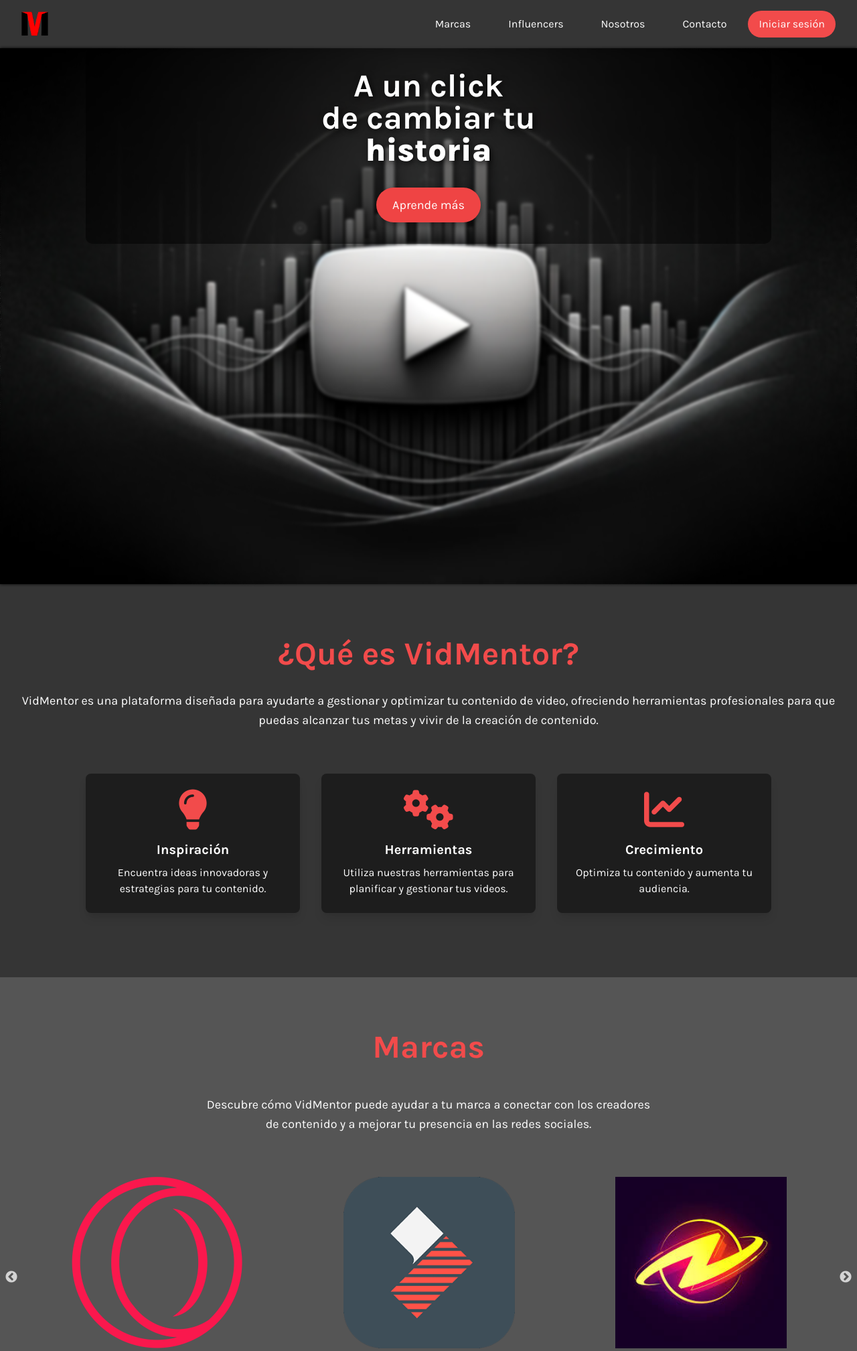
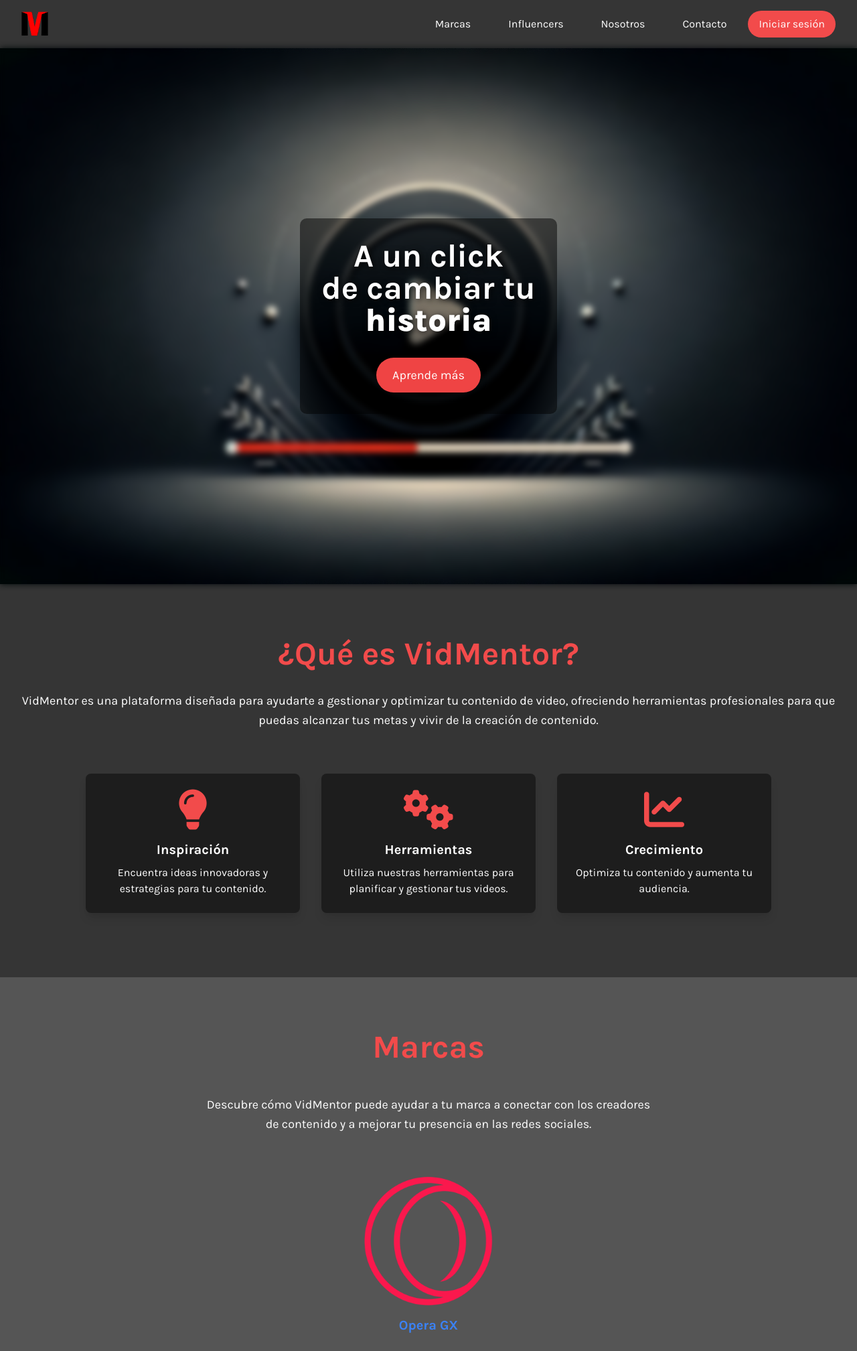
Before and after one commit to fregonaespanola/vidmentor, a PHP site: page / in a window 1280 px wide. Shown: the top 2017 px of the page at 67% size. Run offline with PHP 8.4, Linux system fonts and the light colour scheme.

Commit message:
better design in home

```diff
--- a/public/index.php
+++ b/public/index.php
@@ -460,7 +460,7 @@ session_start();
         }
 
         .main-background {
-            background-image: url('assets/home_background/ultimo.webp');
+            background-image: url('assets/home_background/jjjj.webp');
             background-size: cover;
             background-position: center;
             min-height: 100vh;
@@ -476,22 +476,23 @@ session_start();
             width: 100%;
             height: 100%;
             background: inherit;
-            filter: blur(2px);
-            /* Desenfoque aplicado al pseudo-elemento */
+            filter: blur(5px);
             z-index: -1;
-            /* Colocar detrás del contenido */
         }
 
         .content-wrapper {
             position: relative;
             z-index: 2;
             background: rgba(0, 0, 0, 0.5);
-            /* Fondo semi-transparente más oscuro */
             padding: 2rem;
             border-radius: 10px;
             margin: 0 auto;
             max-width: 80%;
-            /* Para no ocupar todo el ancho en pantallas grandes */
+            display: flex;
+            flex-direction: column;
+            justify-content: center;
+            align-items: center;
+            height: 100%;
         }
 
         .content-wrapper h1 {
@@ -527,8 +528,8 @@ session_start();
 
     <!-- Main content section -->
     <!-- Main content section -->
-    <main class="flex-grow main-background bg-cover bg-center min-h-screen">
-        <div class="content-wrapper text-left md:text-center relative mt-8 md:mt-20 lg:mt-32">
+    <main class="flex-grow main-background bg-cover bg-center min-h-screen flex items-center justify-center">
+        <div class="content-wrapper text-left md:text-center">
             <h1 class="text-white text-3xl sm:text-4xl lg:text-5xl font-bold leading-tight drop-shadow-lg relative">
                 <span class="block">A un click</span>
                 <span class="block">de cambiar tu</span>
@@ -577,19 +578,19 @@ session_start();
             </p>
             <div class="slider">
                 <div class="p-4 brand-item">
-                    <img src="assets/logos/opera.png" alt="Brand 1" class="mx-auto h-64">
+                    <img src="assets/logos/opera.png" alt="Opera GX" class="mx-auto h-48 object-contain">
                     <h3 class="mt-4 text-xl font-bold text-blue-500">Opera GX</h3>
                 </div>
                 <div class="p-4 brand-item">
-                    <img src="assets/logos/FilmoraGo.png" alt="Brand 2" class="mx-auto h-64">
+                    <img src="assets/logos/FilmoraGo.png" alt="Filmora GO" class="mx-auto h-48 object-contain">
                     <h3 class="mt-4 text-xl font-bold color-red-vidmentor-secondary">Filmora GO</h3>
                 </div>
                 <div class="p-4 brand-item">
-                    <img src="assets/logos/Project.jpeg" alt="Brand 3" class="mx-auto h-64">
+                    <img src="assets/logos/Project.jpeg" alt="Project Z" class="mx-auto h-48 object-contain">
                     <h3 class="mt-4 text-xl font-bold text-green-500">Project Z</h3>
                 </div>
                 <div class="p-4 brand-item">
-                    <img src="assets/logos/meetmap.webp" alt="Brand 4" class="mx-auto h-64">
+                    <img src="assets/logos/meetmap.webp" alt="Meetmap" class="mx-auto h-48 object-contain">
                     <h3 class="mt-4 text-xl font-bold text-purple-500">Meetmap</h3>
                 </div>
             </div>
@@ -714,10 +715,7 @@ session_start();
                         breakpoint: 1024,
                         settings: {
                             slidesToShow: 2,
-                            slidesToScroll: 1,
-                            infinite: true,
-                            dots: true
-                        }
+                            slidesToScroll:
                     },
                     {
                         breakpoint: 600,
```
Also changed, not shown: public/assets/home_background/fff.webp (added), public/assets/home_background/jjjj.webp (added).
